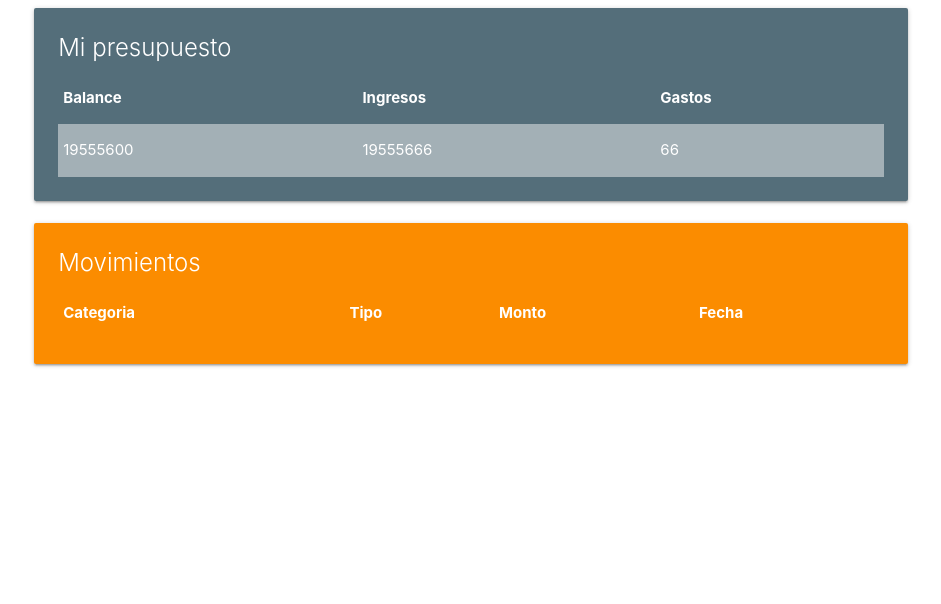
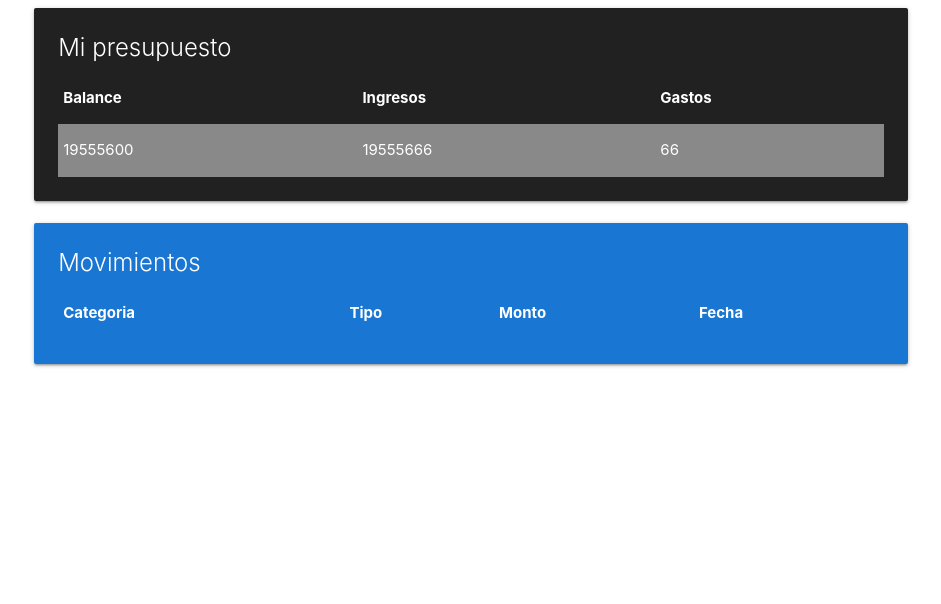
Before and after one commit to Adsuf/presupuesto, a Django app: page / in a window 1280 px wide. Shown: the top 604 px of the page, without its empty margins (169-1110 px from the left). Run offline with Django 3.2, Linux system fonts and the light colour scheme; data comes from the database, SQL or seed files in the repository; lists and menus that the app fills with data are empty.

Commit message:
cambio de color del home

```diff
--- a/templates/home.html
+++ b/templates/home.html
@@ -10,7 +10,7 @@
 
       <div class="row">
         <div class="col s12 m12">
-          <div class="card blue-grey darken-1">
+          <div class="card grey darken-4">
             <div class="card-content white-text">
               <spam class="card-title">Mi presupuesto</spam>
                 <table class="striped">
@@ -35,7 +35,7 @@
             </div>
                 <div class="row">
                   <div class="col s12 m12">
-                    <div class="card orange darken-1">
+                    <div class="card blue darken-2">
                       <div class="card-content white-text">
                 <spam class="card-title">Movimientos</spam>
                 <table class="striped">
```
